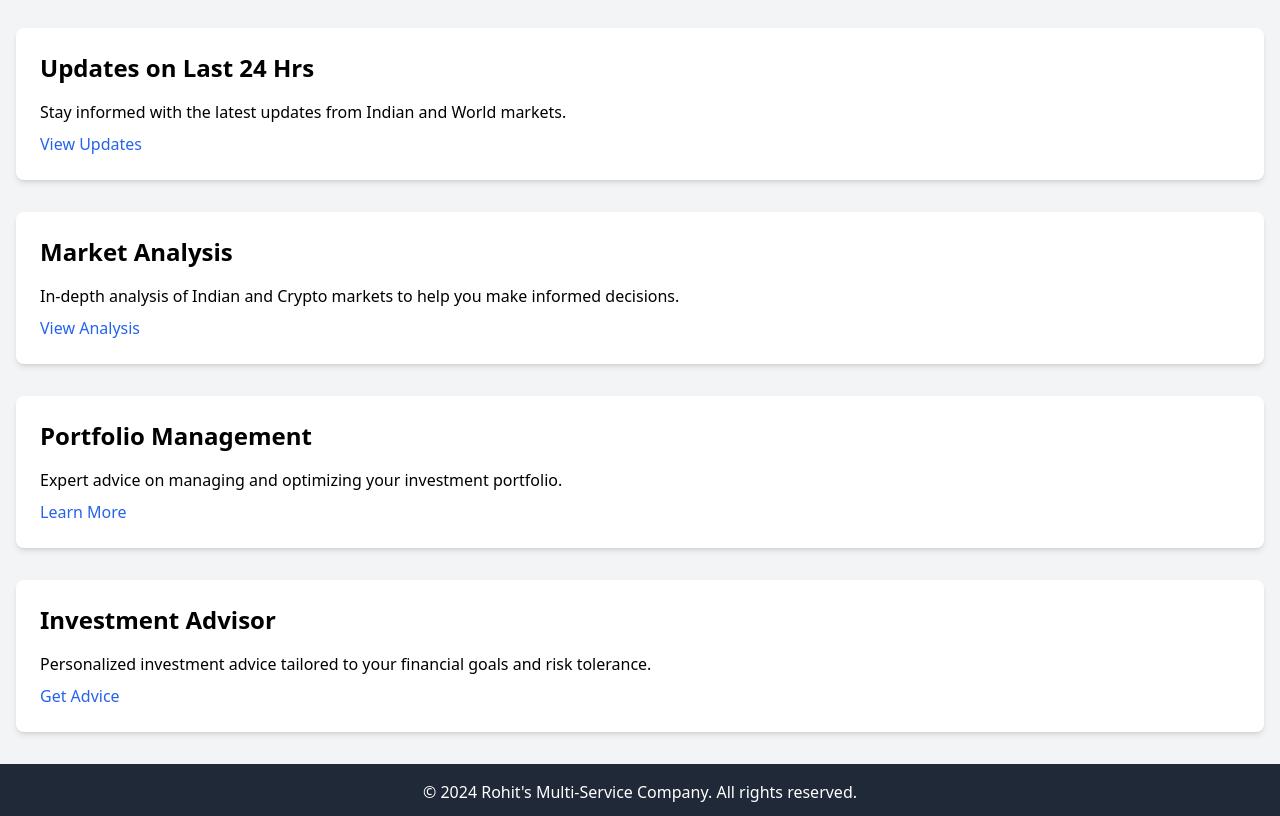
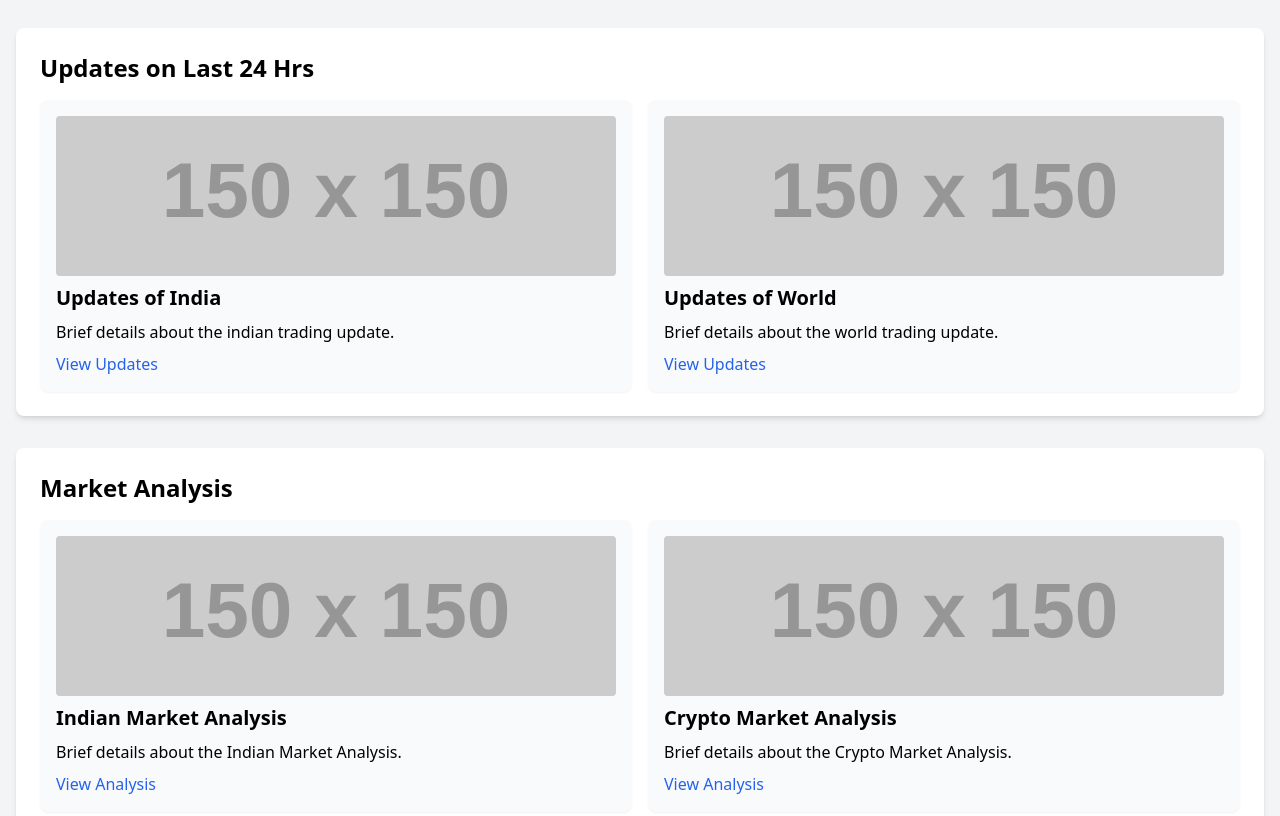
Before and after one commit to debayanCodes/rohit-website, a plain HTML site: page client/trading.html in a window 1280 px wide. Shown: the part 136-952 px from the top of the page. Drawn offline with nearby package versions, Linux system fonts and the light colour scheme; placeholder pictures from the web are drawn by us.

Commit message:
first commit

```diff
--- a/client/trading.html
+++ b/client/trading.html
@@ -67,19 +67,48 @@
     <main class="container mx-auto mt-8 px-4">
         <h2 class="text-3xl font-bold mb-8">Trading Segment</h2>
 
-        <div class="grid grid-cols-1 gap-8 2xl:grid-cols-2">
+        <div class="grid grid-cols-1 gap-8">
+            <!-- Updates on Last 24 Hrs Division with Nested Cards -->
             <section class="bg-white p-6 rounded-lg shadow-md">
                 <h3 class="text-2xl font-bold mb-4">Updates on Last 24 Hrs</h3>
-                <p>Stay informed with the latest updates from Indian and World markets.</p>
-                <a href="#" class="text-blue-600 hover:underline mt-2 inline-block">View Updates</a>
+                <div class="grid grid-cols-1 gap-4 sm:grid-cols-2">
+                    <div class="bg-gray-50 p-4 rounded-lg shadow-sm">
+                        <img src="https://via.placeholder.com/150" alt="Update Image 1" class="w-full h-40 object-cover rounded mb-2">
+                        <h4 class="text-xl font-semibold mb-2">Updates of India</h4>
+                        <p>Brief details about the indian trading update.</p>
+                        <a href="#" class="text-blue-600 hover:underline mt-2 inline-block">View Updates</a>
+                    </div>
+                    <div class="bg-gray-50 p-4 rounded-lg shadow-sm">
+                        <img src="https://via.placeholder.com/150" alt="Update Image 1" class="w-full h-40 object-cover rounded mb-2">
+                        <h4 class="text-xl font-semibold mb-2">Updates of World</h4>
+                        <p>Brief details about the world trading update.</p>
+                        <a href="#" class="text-blue-600 hover:underline mt-2 inline-block">View Updates</a>
+                    </div>
+                </div>
             </section>
 
+            <!-- Market Analysis Division with Nested Cards -->
             <section class="bg-white p-6 rounded-lg shadow-md">
                 <h3 class="text-2xl font-bold mb-4">Market Analysis</h3>
-                <p>In-depth analysis of Indian and Crypto markets to help you make informed decisions.</p>
-                <a href="#" class="text-blue-600 hover:underline mt-2 inline-block">View Analysis</a>
+                <div class="grid grid-cols-1 gap-4 sm:grid-cols-2">
+                    <div class="bg-gray-50 p-4 rounded-lg shadow-sm">
+                        <img src="https://via.placeholder.com/150" alt="Update Image 1" class="w-full h-40 object-cover rounded mb-2">
+                        <h4 class="text-xl font-semibold mb-2">Indian Market Analysis</h4>
+                        <p>Brief details about the Indian Market Analysis.</p>
+                        <a href="#" class="text-blue-600 hover:underline mt-2 inline-block">View Analysis</a>
+                    </div>
+                    <div class="bg-gray-50 p-4 rounded-lg shadow-sm">
+                        <img src="https://via.placeholder.com/150" alt="Update Image 1" class="w-full h-40 object-cover rounded mb-2">
+                        <h4 class="text-xl font-semibold mb-2">Crypto Market Analysis</h4>
+                        <p>Brief details about the Crypto Market Analysis.</p>
+                        <a href="#" class="text-blue-600 hover:underline mt-2 inline-block">View Analysis</a>
+                    </div>
+                </div>
             </section>
+        </div>
 
+        <!-- Additional Sections -->
+        <div class="grid grid-cols-1 gap-8 mt-8 2xl:grid-cols-2">
             <section class="bg-white p-6 rounded-lg shadow-md">
                 <h3 class="text-2xl font-bold mb-4">Portfolio Management</h3>
                 <p>Expert advice on managing and optimizing your investment portfolio.</p>
```
